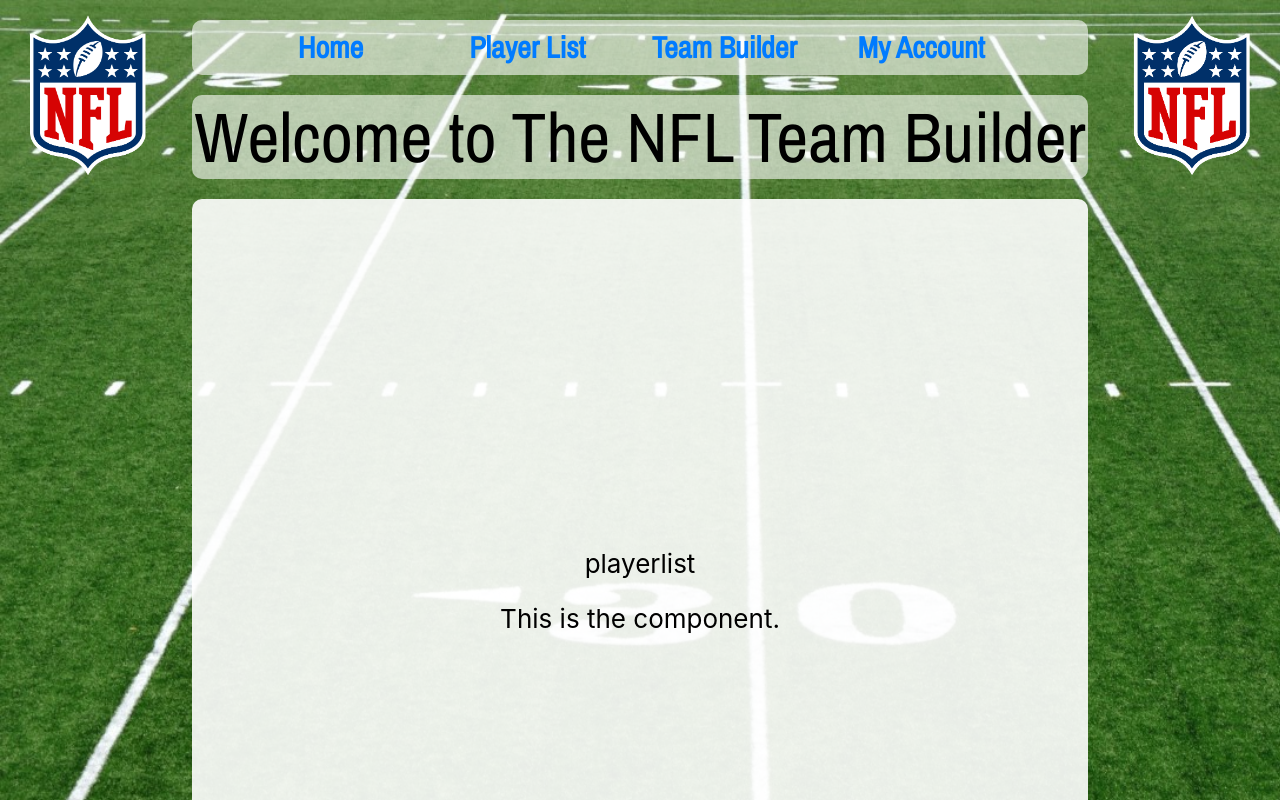
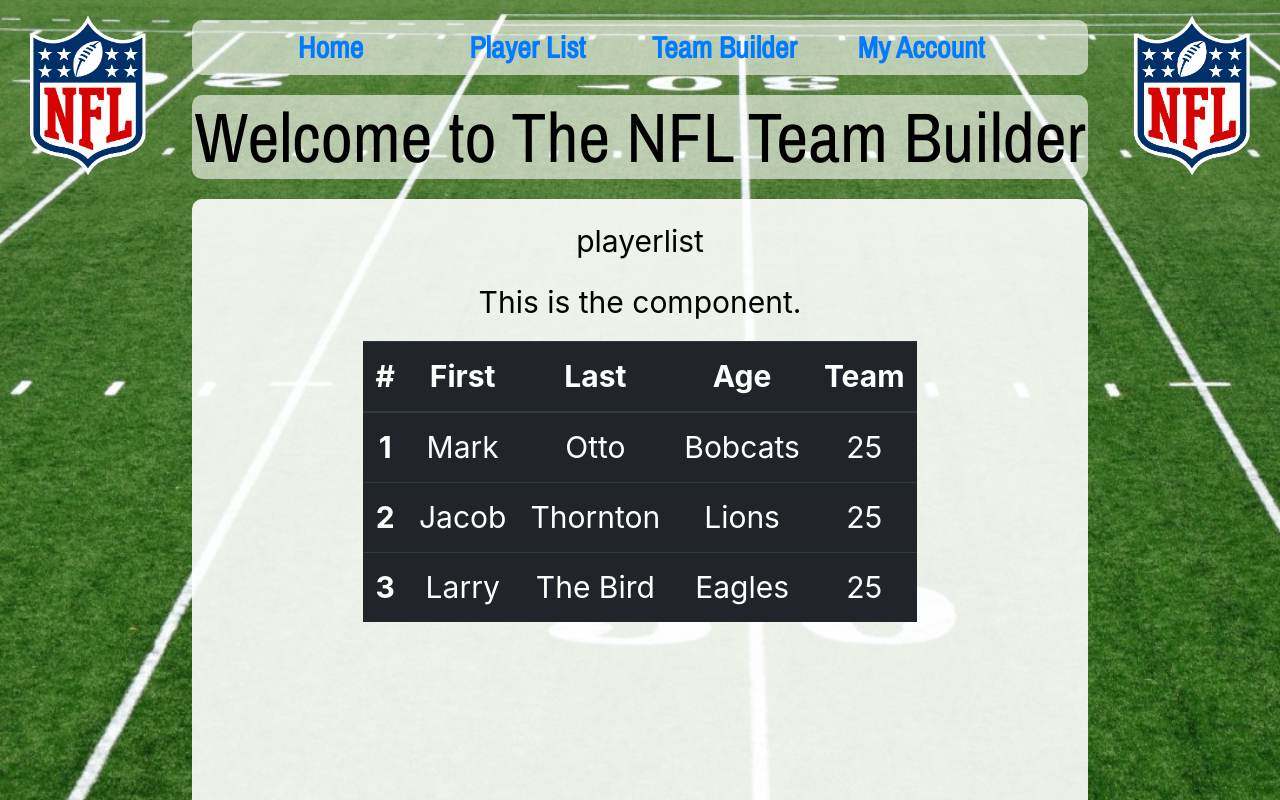
Before and after one commit to JoshDowling/SoloProject, a React (Create React App) app: page /playerlist in a window 1280 px wide. Shown: the top 800 px of the page. Built offline with nearby package versions, Linux system fonts and the light colour scheme.

Commit message:
updated commit for frontend

```diff
--- a/src/App.css
+++ b/src/App.css
@@ -63,9 +63,17 @@
   display: flex;
   flex-direction: column;
   align-items: center;
-  justify-content: center;
-  font-size: calc(10px + 2vmin);
+/*  justify-content: center;
+*/  font-size: calc(30px);
   color: black;
+}
+
+.plpara {
+  margin-top: 20px
+}
+
+.acpara{
+  margin-top: 50px
 }
 
 .nfl-link {
--- a/src/account.js
+++ b/src/account.js
@@ -6,7 +6,7 @@
   render() {
     return (
 
-       <div>
+       <div className = "acpara">
   <form class="form-signin">
 
     <img class="mb-4" src={nfl} alt="" width="150" height="200"/>
@@ -17,9 +17,6 @@
     <input type="password" id="inputPassword" class="form-control" placeholder="Password" required=""/>
     <div class="checkbox mb-3">
 
-    <label class="custom-select-sm">
-      <input type="checkbox" value="remember-me"/> Remember me
-    </label>
   </div>
   <button class="btn btn-lg btn-primary btn-block" type="submit">Sign in</button>
 
--- a/src/playerlist.js
+++ b/src/playerlist.js
@@ -7,10 +7,46 @@
     return (
 
        <div>
-       <p>playerlist</p>
+       <p className = "plpara">playerlist</p>
        <p>
           This is the component.
         </p>
+        <table class="table table-hover table-dark">
+  <thead>
+    <tr>
+      <th scope="col">#</th>
+      <th scope="col">First</th>
+      <th scope="col">Last</th>
+      <th scope="col">Age</th>
+      <th scope="col">Team</th>
+
+    </tr>
+  </thead>
+  <tbody>
+    <tr>
+      <th scope="row">1</th>
+      <td>Mark</td>
+      <td>Otto</td>
+      <td>Bobcats</td>
+      <td>25</td>
+    </tr>
+    <tr>
+      <th scope="row">2</th>
+      <td>Jacob</td>
+      <td>Thornton</td>
+      <td>Lions</td>
+      <td>25</td>
+    </tr>
+    <tr>
+      <th scope="row">3</th>
+      <td>Larry</td>
+      <td>The Bird</td>
+      <td>Eagles</td>
+      <td>25</td>
+
+    </tr>
+  </tbody>
+</table>
       </div>
     );
   }
```
Also changed, not shown: src/App.js (+5 -5 lines).
